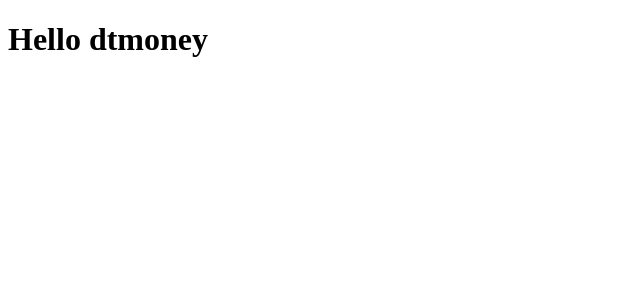
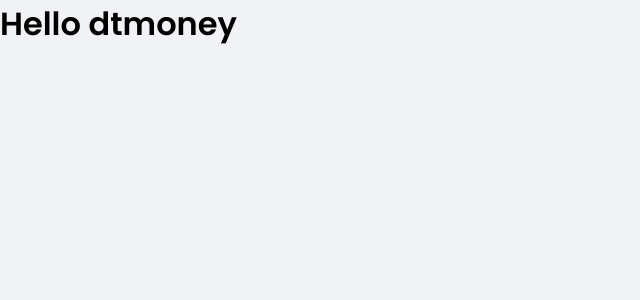
Before and after one commit to joalissongomes1994/dtmoney, a React (Create React App) app: page / in a window 1280 px wide. Shown: the top 300 px of the page, without its empty margins (0-640 px from the left). Built offline with nearby package versions, Linux system fonts and the light colour scheme.

Commit message:
Add global styles

```diff
--- a/package.json
+++ b/package.json
@@ -13,6 +13,7 @@
     "react": "^18.2.0",
     "react-dom": "^18.2.0",
     "react-scripts": "5.0.1",
+    "styled-components": "^5.3.5",
     "typescript": "^4.8.2",
     "web-vitals": "^2.1.4"
   },
@@ -39,5 +40,8 @@
       "last 1 firefox version",
       "last 1 safari version"
     ]
+  },
+  "devDependencies": {
+    "@types/styled-components": "^5.1.26"
   }
 }
--- a/public/index.html
+++ b/public/index.html
@@ -1,10 +1,15 @@
 <!DOCTYPE html>
 <html lang="en">
   <head>
+    <link rel="preconnect" href="https://fonts.googleapis.com">
+    <link rel="preconnect" href="https://fonts.gstatic.com" crossorigin>
+
     <meta charset="utf-8" />
     <link rel="shortcut icon" href="favicon.png" type="image/x-icon">
 
     <meta name="viewport" content="width=device-width, initial-scale=1" />
+
+    <link href="https://fonts.googleapis.com/css2?family=Poppins:wght@400;500;600&display=swap" rel="stylesheet">
 
     <title>dtmoney</title>
   </head>
--- a/src/App.tsx
+++ b/src/App.tsx
@@ -1,7 +1,10 @@
+import { GlobalStyles } from "./styles/global";
+
 function App() {
   return (
     <>
       <h1>Hello dtmoney</h1>
+      <GlobalStyles />
     </>
   );
 }
--- /dev/null
+++ b/src/styles/global.ts
@@ -0,0 +1,53 @@
+import { createGlobalStyle } from "styled-components"
+
+export const GlobalStyles = createGlobalStyle`
+  :root {
+    --background: #f0f2f5;
+    --red: #e52e4d;
+    --blue: #5429cc;
+
+    --blue-light: #6933FF;
+
+    --text-title: #363F5F;
+    --text-body: #969CB3;
+
+    --shape: #FFFFFF;
+  }
+  *{
+    margin: 0;
+    padding: 0;
+    box-sizing: border-box;
+  }
+  html {
+    @media (max-width: 1080px) {
+      font-size: 97.75%;
+    }
+
+    @media (max-width: 720px) {
+      font-size: 87.5%;
+    }
+  }
+
+  body {
+    background: var(--background);
+    -webkit-font-smoothing: antialiased;
+  }
+
+  body, input, textarea, button {
+    font-family: 'Poppins', sans-serif;
+    font-weight: 400;
+  }
+
+  h1, h2, h3, h4, h5, h6, strong {
+    font-weight: 600;
+  }
+
+  button {
+    cursor: pointer;
+  }
+
+  [disabled] {
+    cursor: not-allowed;
+    opacity: 0.6;
+  }
+`;
```
Also changed, not shown: 1 other file (tests, documents, lock files or other folders).
